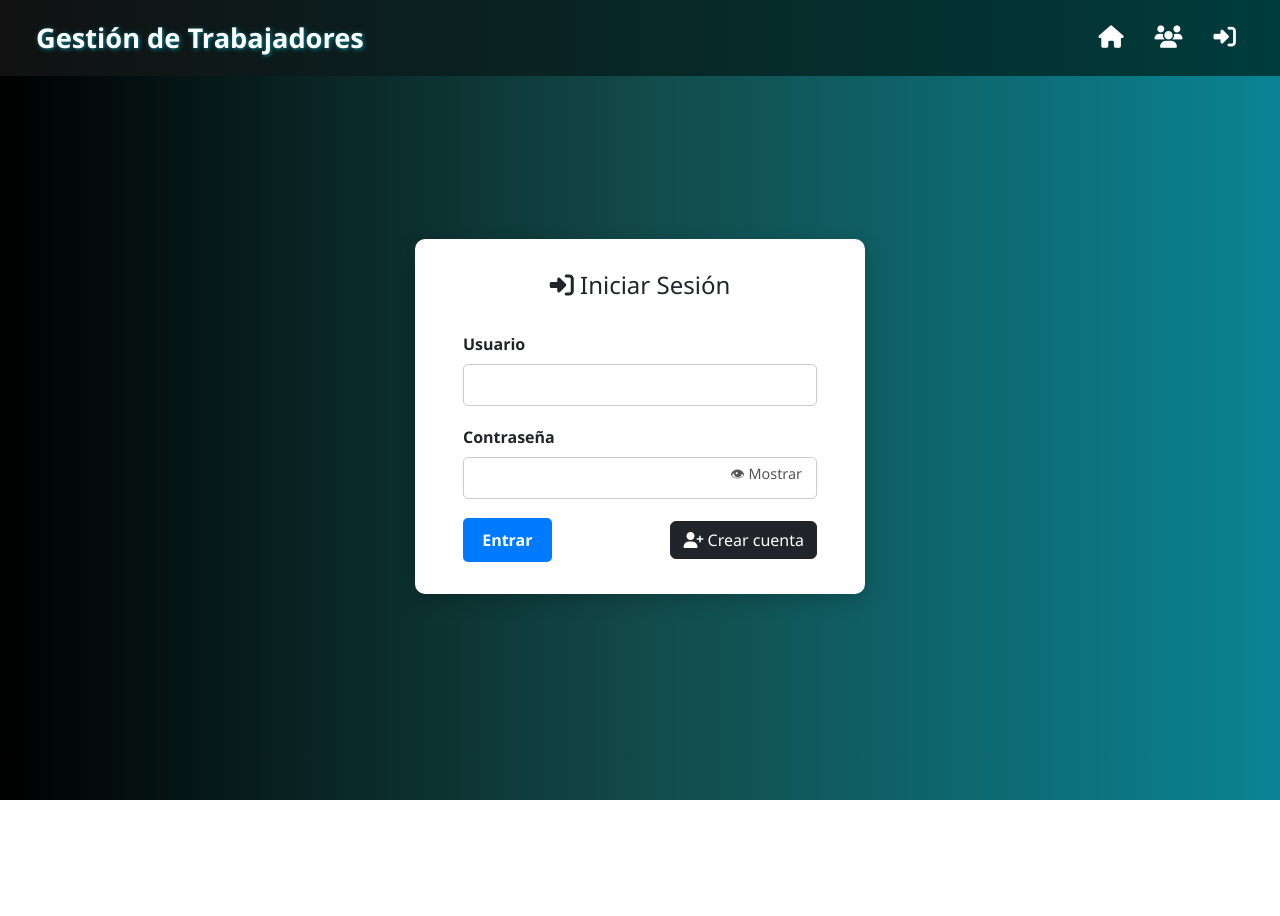
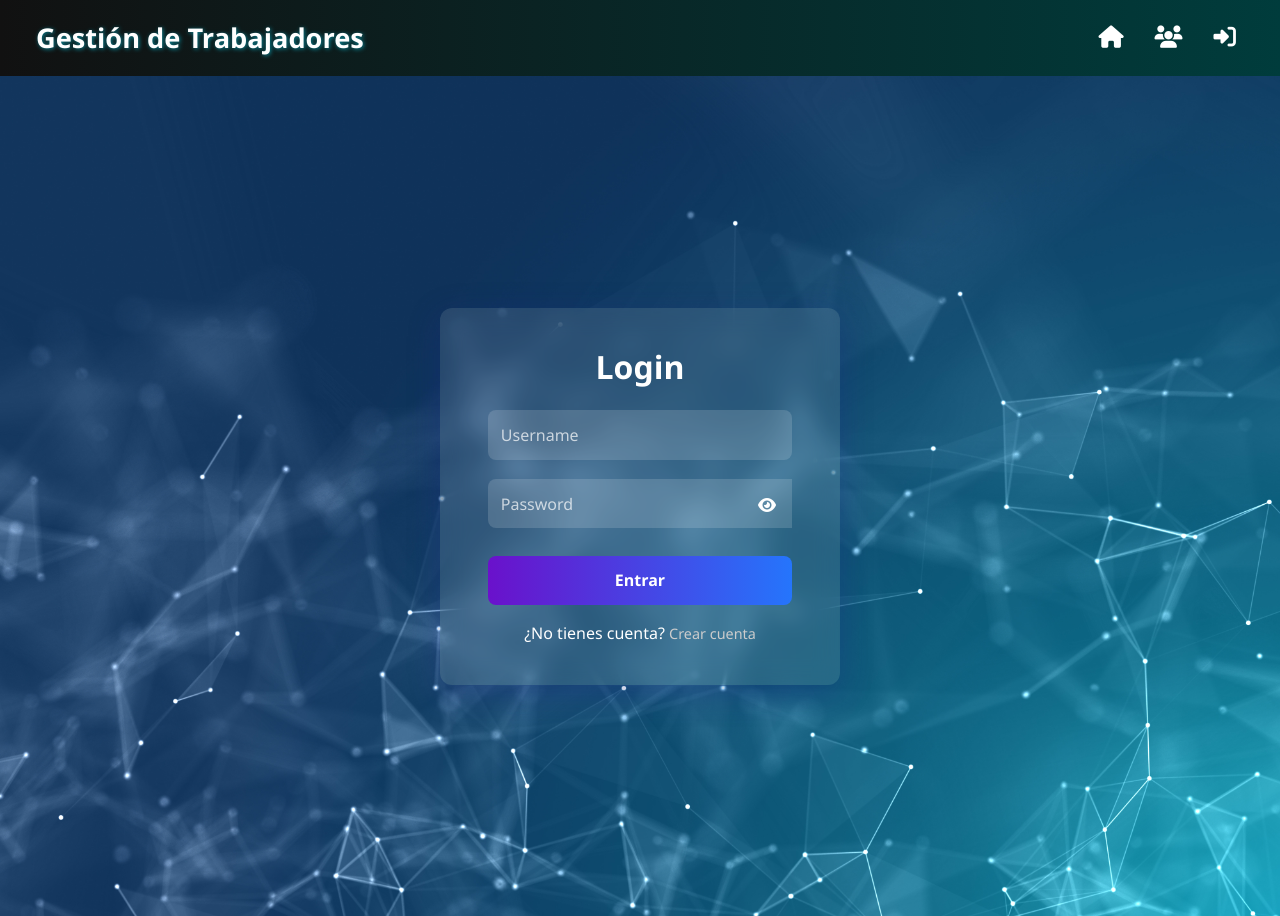
Before and after one commit to efasoft/trabajadores, a Django app: page /usuarios/login/ in a window 1280 px wide. Before the commit the page ends 800 px from the top, so only its background shows below. Run offline with Django 5.2, Linux system fonts and the light colour scheme; some libraries are stand-ins or nearby versions.

Commit message:
Trabajadores - APP Trabajadores - Login y Registro actualizado

```diff
--- a/usuarios/templates/usuarios/login.html
+++ b/usuarios/templates/usuarios/login.html
@@ -1,124 +1,146 @@
-{% extends 'base.html' %}
+{% extends "base.html" %}
+{% load static %}
+
+{% block title %}Iniciar Sesión{% endblock %}
 
 {% block content %}
 <style>
-
+  body {
+    background: url("{% static 'img/efa-login-02.jpg' %}") no-repeat center center fixed;
+    background-size: cover;
+    font-family: 'Segoe UI', sans-serif;
+  }
 
   .login-container {
+    height: 100vh;
     display: flex;
+    align-items: center;
     justify-content: center;
-        align-items: center;
-        height: 80vh;
   }
 
-    .login-card {
-        background: white;
-        padding: 2rem 3rem;
-        border-radius: 10px;
-        box-shadow: 0 5px 20px rgba(0,0,0,0.2);
+  .login-box {
+    background: rgba(255, 255, 255, 0.1);
+    backdrop-filter: blur(12px);
+    -webkit-backdrop-filter: blur(12px);
+    border-radius: 12px;
+    padding: 2.5rem 3rem;
+    max-width: 400px;
     width: 100%;
-        max-width: 450px;
+    box-shadow: 0 8px 32px 0 rgba(31, 38, 135, 0.3);
+    color: white;
   }
 
-    .form-label {
-        font-weight: 600;
+  .login-box h2 {
+    text-align: center;
+    margin-bottom: 1.5rem;
+    font-weight: 700;
+    color: #fff;
   }
 
   .form-control {
-        width: 100%;
-        padding: 0.5rem;
-        margin-bottom: 1rem;
-        border-radius: 5px;
-        border: 1px solid #ccc;
+    background: rgba(255, 255, 255, 0.15);
+    border: none;
+    border-radius: 8px;
+    padding: 0.8rem;
+    margin-bottom: 1.2rem;
+    color: white;
   }
 
-    .form-group {
-        margin-bottom: 1.2rem;
+  .form-control::placeholder {
+    color: rgba(255, 255, 255, 0.7);
   }
 
-    .btn-primary {
-        background-color: #007bff;
+  .btn-login {
+    background: linear-gradient(to right, #6a11cb, #2575fc);
+    color: white;
     border: none;
-        padding: 0.6rem 1.2rem;
-        border-radius: 5px;
-        color: white;
+    border-radius: 8px;
+    padding: 0.8rem;
+    width: 100%;
     font-weight: bold;
-        cursor: pointer;
+    font-size: 1rem;
+    transition: 0.3s;
   }
 
-    .btn-primary:hover {
-        background-color: #0056b3;
+  .btn-login:hover {
+    opacity: 0.9;
+    transform: scale(1.02);
+  }
+
+  .text-center a {
+    color: #ccc;
+    text-decoration: none;
+    font-size: 0.9rem;
   }
 
   .toggle-password {
     position: absolute;
-        right: 15px;
-        top: 38px;
+    right: 1rem;
+    top: 0.9rem;
+    color: white;
     cursor: pointer;
-        user-select: none;
-        font-size: 0.9rem;
-        color: #555;
   }
 
-    .password-wrapper {
+  .input-group {
     position: relative;
   }
 </style>
 
 <div class="login-container">
-    <div class="login-card">
-        <h4 style="text-align: center; margin-bottom: 2rem;">
-            <i class="fas fa-sign-in-alt"></i> Iniciar Sesión
-        </h4>
+  <div class="login-box">
+    <h2>Login</h2>
+
     <form method="post" action="{% url 'usuarios:login' %}">
       {% csrf_token %}
-            <div class="form-group">
-                <label for="id_username" class="form-label">Usuario</label>
-                <input type="text" name="username" id="id_username" class="form-control" required>
+
+      <input type="text" name="username" placeholder="Username" class="form-control" required>
+
+      <div class="input-group">
+        <input type="password" name="password" id="password" placeholder="Password" class="form-control" required>
+        <span toggle="#password" class="toggle-password" onclick="togglePassword()">
+          <i class="fas fa-eye" id="eye-icon"></i>
+        </span>
       </div>
 
-            <div class="form-group password-wrapper">
-                <label for="id_password" class="form-label">Contraseña</label>
-                <input type="password" name="password" id="id_password" class="form-control" required>
-                <span class="toggle-password" onclick="togglePassword()">👁 Mostrar</span>
+      <button type="submit" class="btn-login mt-2">Entrar</button>
+    </form>
+
+    <div class="text-center mt-3">
+      ¿No tienes cuenta? <a href="{% url 'usuarios:registro' %}">Crear cuenta</a>
     </div>
-
-            {% if form.errors %}
-                <div style="color: red; font-size: 0.9rem;">
-                    <ul>
-                        {% for field in form %}
-                            {% for error in field.errors %}
-                                <li>{{ error }}</li>
-                            {% endfor %}
-                        {% endfor %}
-                        {% for error in form.non_field_errors %}
-                            <li>{{ error }}</li>
-                        {% endfor %}
-                    </ul>
-                </div>
-            {% endif %}
-
-            <div style="display: flex; justify-content: space-between; align-items: center;">
-                <button type="submit" class="btn-primary">Entrar</button>
-                <a href="{% url 'usuarios:registro' %}" class="btn btn-dark">
-                    <i class="fas fa-user-plus"></i> Crear cuenta
-                </a>
-            </div>
-        </form>
   </div>
 </div>
 
+<!-- FontAwesome para íconos -->
+<script src="https://kit.fontawesome.com/a2d9d6c28d.js" crossorigin="anonymous"></script>
+
+<!-- Toggle Password -->
 <script>
   function togglePassword() {
-        const passwordField = document.getElementById('id_password');
-        const toggleBtn = document.querySelector('.toggle-password');
-        if (passwordField.type === 'password') {
-            passwordField.type = 'text';
-            toggleBtn.textContent = '🙈 Ocultar';
+    const input = document.getElementById("password");
+    const icon = document.getElementById("eye-icon");
+    if (input.type === "password") {
+      input.type = "text";
+      icon.classList.remove("fa-eye");
+      icon.classList.add("fa-eye-slash");
     } else {
-            passwordField.type = 'password';
-            toggleBtn.textContent = '👁 Mostrar';
+      input.type = "password";
+      icon.classList.remove("fa-eye-slash");
+      icon.classList.add("fa-eye");
     }
   }
 </script>
+
+<!-- Mostrar error si las credenciales son inválidas -->
+{% if form.errors %}
+<script>
+  Swal.fire({
+    icon: 'error',
+    title: 'Error de autenticación',
+    text: 'Usuario o contraseña incorrectos.',
+    confirmButtonColor: '#6a11cb'
+  });
+</script>
+{% endif %}
+
 {% endblock %}
--- a/usuarios/views.py
+++ b/usuarios/views.py
@@ -1,30 +1,50 @@
 from django.shortcuts import render, redirect
 from django.contrib.auth import authenticate, login, logout
+from django.contrib.auth.forms import AuthenticationForm, UserCreationForm
 from django.contrib import messages
+from django.http import JsonResponse
+from django.contrib.auth.models import User
 
 def login_view(request):
+    form = AuthenticationForm(request, data=request.POST or None)
+
     if request.method == 'POST':
-        username = request.POST['username']
-        password = request.POST['password']
-        user = authenticate(request, username=username, password=password)
-        if user is not None:
+        if form.is_valid():
+            user = form.get_user()
             login(request, user)
-            return redirect('/')
+            return redirect('home')
         else:
-            messages.error(request, 'Usuario o contraseña incorrectos')
-    return render(request, 'usuarios/login.html')
+            # En caso de error, renderizar login.html con bandera de error
+            return render(request, 'usuarios/login.html', {
+                'form': form,
+                'login_error': True  # esta bandera activará SweetAlert2 en el template
+            })
+
+    return render(request, 'usuarios/login.html', {'form': form})
+
 
 def logout_view(request):
     logout(request)
     return redirect('usuarios:login')
 
+
 def registro_view(request):
     if request.method == 'POST':
+        username = request.POST.get('username')
+        if User.objects.filter(username=username).exists():
+            return render(request, 'usuarios/registro.html', {
+                'usuario_existente': True
+            })
+
         form = UserCreationForm(request.POST)
         if form.is_valid():
-            user = form.save()
-            login(request, user)
-            return redirect('home')
-    else:
-        form = UserCreationForm()
-    return render(request, 'usuarios/registro.html', {'form': form})
+            form.save()
+            return render(request, 'usuarios/registro.html', {
+                'registro_exitoso': True
+            })
+        else:
+            return render(request, 'usuarios/registro.html', {
+                'registro_error': True
+            })
+
+    return render(request, 'usuarios/registro.html')
```
Also changed, not shown: static/css/styles.css (+45 -0 lines), usuarios/templates/usuarios/registro.html (+162 -28 lines), static/img/89e3feecaded1443b4f337003badac10.jpg (added), static/img/efa-login-02.jpg (added), static/img/efa-login-03.jpg (added), static/img/efa-login-05.jpg (added), 3 other files. Lines whose indentation alone changed are shown as unchanged.
